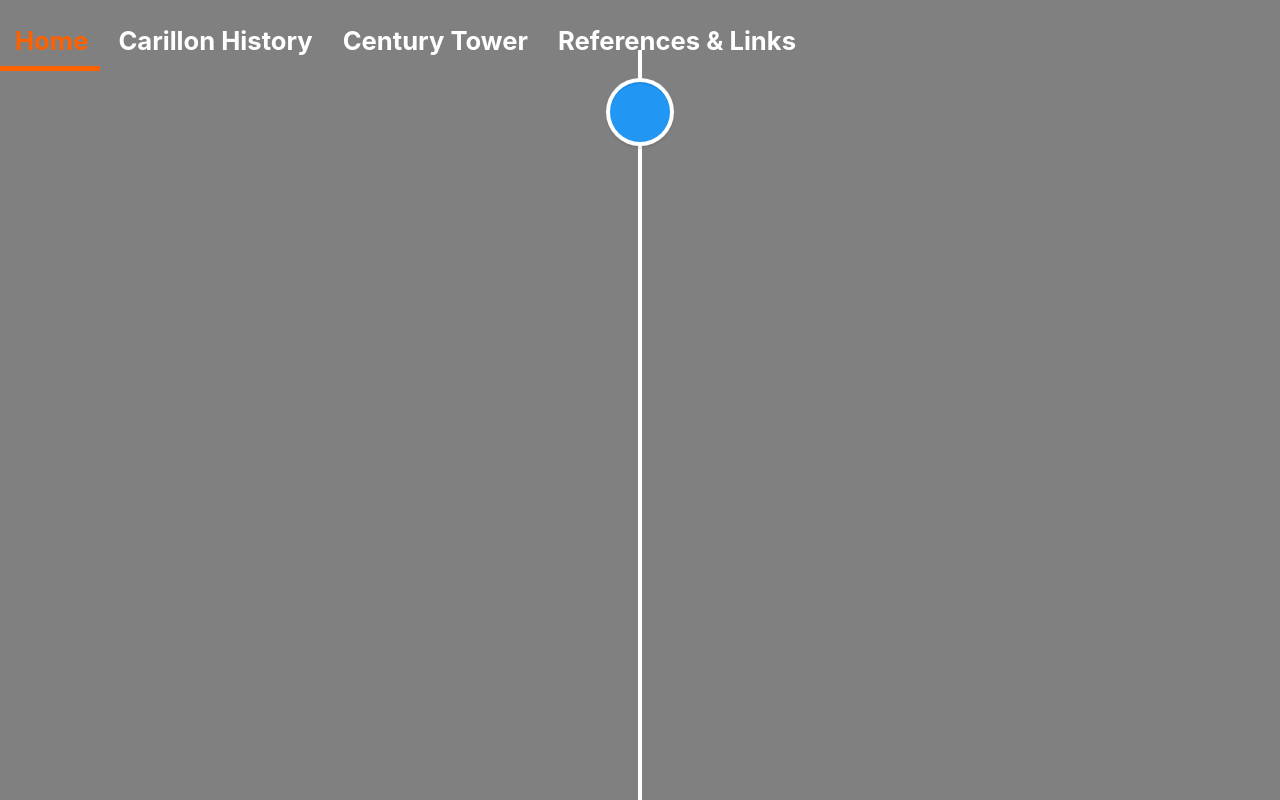
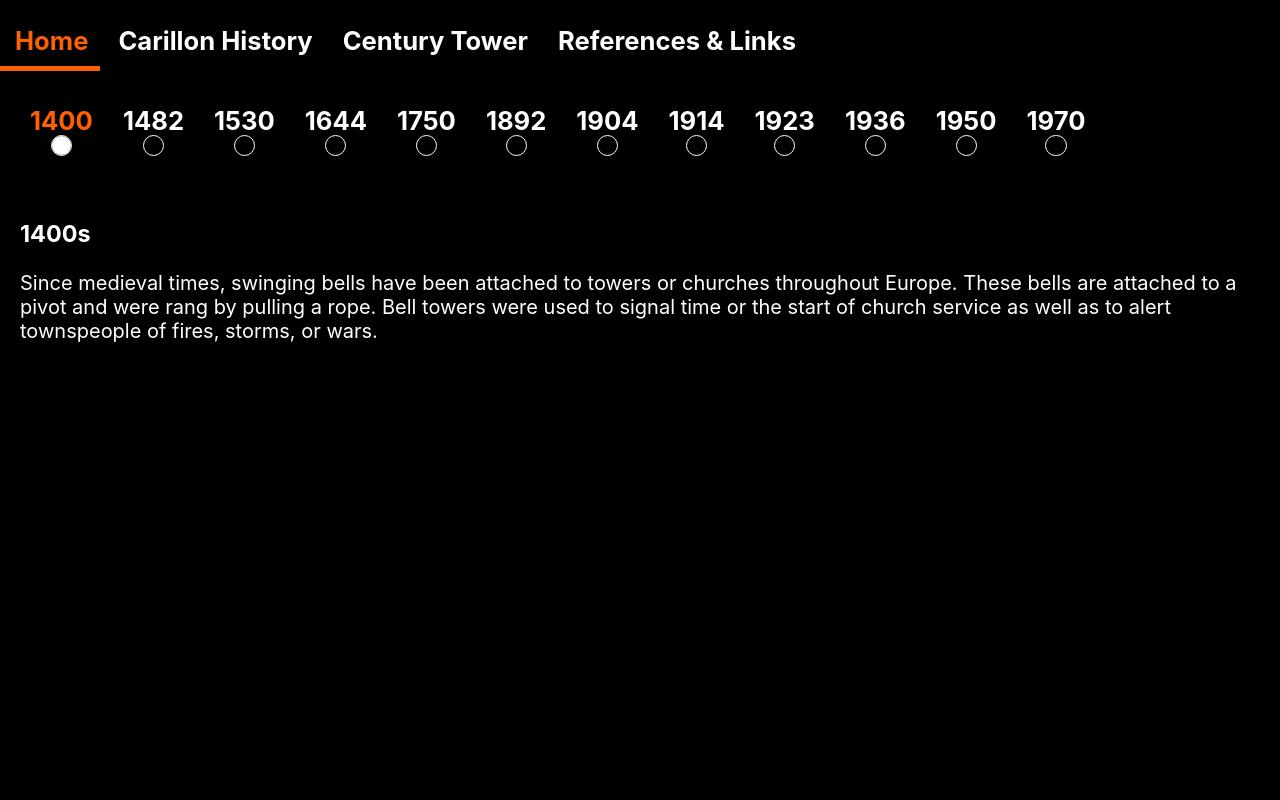
Before and after one commit to ganglyimp/carillon-website, a React (Create React App) app: page /#/Carillon-History in a window 1280 px wide. Built offline with nearby package versions, Linux system fonts and the light colour scheme.

Commit message:
Timeline now visually functional and divided into separate component.

```diff
--- a/src/components/CarillonHistory.js
+++ b/src/components/CarillonHistory.js
@@ -1,67 +1,183 @@
-import React from 'react';
-import { VerticalTimeline, VerticalTimelineElement }  from 'react-vertical-timeline-component';
+import { React, useState} from 'react';
+import Timeline from './Timeline';
 
-import earliestCarillonneur from '../images/Earliest_Carillonneur_Picture.png';
+//import earliestCarillonneur from '../images/Earliest_Carillonneur_Picture.png';
 
 import '../stylesheets/CarillonHistory.css';
 import 'react-vertical-timeline-component/style.min.css';
 
 function CarillonHistory() {
+  const [currTime, setCurrTime] = useState(0);
+  const dateList = ['1400', '1482', '1530', '1644', '1750', '1892', '1904', '1914', '1923', '1936', '1950', '1970'];
+
   return (
     <div className='CarillonHistory'>
-      <VerticalTimeline className='history-timeline'>
-        <VerticalTimelineElement
-          className="vertical-timeline-element--work"
-          contentStyle={{ background: 'rgb(33, 150, 243)', color: '#fff' }}
-          contentArrowStyle={{ borderRight: '7px solid  rgb(33, 150, 243)' }}
-          date="1619"
-          iconStyle={{ background: 'rgb(33, 150, 243)', color: '#fff' }}
-        >
-          <div className='history-image'>
-            <img src={earliestCarillonneur} alt='Earliest Carillonneur' />
+      <br/> <br/>
+
+      <Timeline time={currTime} setTime={setCurrTime} dates={dateList} />
+
+      <div className='history-content'>
+        { currTime === 0 &&
+          <div>
+            <h3>1400s</h3>
+            <p>
+              Since medieval times, swinging bells have been attached to towers or churches throughout Europe.
+              These bells are attached to a pivot and were rang by pulling a rope. Bell towers were used to
+              signal time or the start of church service as well as to alert townspeople of fires, storms,
+              or wars.
+            </p>
           </div>
-          <h3 className="vertical-timeline-element-title">Creative Director</h3>
-          <h4 className="vertical-timeline-element-subtitle">Miami, FL</h4>
-          <p>
-            Creative Direction, User Experience, Visual Design, Project Management, Team Leading
-          </p>
-        </VerticalTimelineElement>
-
-        <VerticalTimelineElement
-          className="vertical-timeline-element--work"
-          contentStyle={{ background: 'rgb(33, 150, 243)', color: '#fff' }}
-          contentArrowStyle={{ borderRight: '7px solid  rgb(33, 150, 243)' }}
-          date="2010 - 2011"
-          iconStyle={{ background: 'rgb(33, 150, 243)', color: '#fff' }}
-        >
-          <h3 className="vertical-timeline-element-title">Art Director</h3>
-          <h4 className="vertical-timeline-element-subtitle">San Francisco, CA</h4>
-          <p>
-            Creative Direction, User Experience, Visual Design, SEO, Online Marketing
-          </p>
-        </VerticalTimelineElement>
-      </VerticalTimeline>
-
-      <p>Some Text.</p>
-      <p>Some Text.</p>
-      <p>Some Text.</p>
-      <p>Some Text.</p>
-      <p>Some Text.</p>
-      <p>Some Text.</p>
-      <p>Some Text.</p>
-      <p>Some Text.</p>
-      <p>Some Text.</p>
-      <p>Some Text.</p>
-      <p>Some Text.</p>
-      <p>Some Text.</p>
-      <p>Some Text.</p>
-      <p>Some Text.</p>
-      <p>Some Text.</p>
-      <p>Some Text.</p>
-      <p>Some Text.</p>
-      <p>Some Text.</p>
-      <p>Some Text.</p>
-      <p>Some Text.</p>
+        }
+        { currTime === 1 &&
+          <div>
+            <h3>1482</h3>
+            <p>
+              The earliest record of bells being played using a crude keyboard is found in the archives of the
+              Antwerp Cathedral in Flanders, Belgium. The archives note that this instrument consisted of a small
+              set of 8-10 bells connected to an "arrangement of ropes and sticks".
+            </p>
+          </div>
+        }
+        { currTime === 2 &&
+          <div>
+            <h3>1530</h3>
+            <p>
+              Bell towers became increasingly popular in the Southern Netherlands and Flanders. Towns were competitive
+              with each other, trying to install the most elaborate clock chimes in their clock towers. Revolving
+              cylinders with movable pins were also used for automated bell playing.
+            </p>
+          </div>
+        }
+        { currTime === 3 &&
+          <div>
+            <h3>1644</h3>
+            <p>
+              It wasn't until 1644 that the first tuned carillon was created. This carillon was a collaboration
+              between bellfounders Pieter Hemony and Fronçois Hemony and blind musician Jacob van Eyck. Eyck
+              developed a technique to identify the five main undertones of the bell. The partial tones of a bell
+              could be tuned to better harmonize with other bells by carefully adjusting the thickness of the bell.
+              The carillon was installed in Zutphen's Wijnhuistoren tower. Initially, only 19 bells were commissioned,
+              but the results were so impressive that the carillon was expanded to include 23 bells, or about two full
+              octaves. Today, a bell tower is formally defined as a carillon if it has 23 or more bells. The Hemony
+              brothers were the first to make chromatic carillons, making the carillon more viable as a musical
+              instrument. From 1646 to 1680, the Hemony brothers created around 50 carillons in the Low Countries.
+            </p>
+          </div>
+        }
+        { currTime === 4 &&
+          <div>
+            <h3>1750 — End of 19th Century</h3>
+            <p>
+              During the French Revolutionary Wars, many carillons were melted down for their copper or bronze.
+              The majority of carillons in Europe were dismantled and scrapped for metals for cannons. As pocket
+              watches and home clocks became more commonplace, bell towers weren't necessary to keep time anymore.
+              Music of the Romantic period featured more chromaticism, which did not pair well with the bells, tuned
+              in meantone temperament. As different tuning techniques were being experimented with, carillons struggled
+              to keep up. While it may be trivial to retune a piano or a violin, retuning the bells was a difficult
+              and expensive process. Demand for carillons reduced greatly during this period, and the Hemonys' tuning
+              techniques were soon forgotten. However, carillons never completely died out in Holland and Flanders.
+              Many towns there still kept a municipal carillonneur on staff.
+            </p>
+          </div>
+        }
+        { currTime === 5 &&
+          <div>
+            <h3>1892</h3>
+            <p>
+              Jef Denyn was the municipal carillonneur in the city of Mechelen. During his tenure, he was able to
+              make significant advancements to the carillon both artistically and functionally. Denyn developed a
+              tumbler rack system of transmission cables, which allowed for better control over dynamic variations,
+              and made it easier to perform faster phrases and tremolos on the carillon. He also developed the
+              "Flemish style" of carillon playing, which involved using tremeloes to mask the lack of resonance in
+              treble bells.
+            </p>
+            <p>
+              On August 1, 1892, Denyn began the first carillon concert series. Before, carillonneurs would play
+              during busy market hours, providing a backing track to the rhythm of commerce. Denyn's weekly Monday
+              night concerts brought carillons to the foreground. His concerts drew large crowds from out of town.
+              These concerts helped the carillon to be seen as a legitimate concert instrument and brought about the
+              20th century revival of the instrument.
+            </p>
+          </div>
+        }
+        { currTime === 6 &&
+          <div>
+            <h3>1904</h3>
+            <p>
+              Instead of carillons, British bell towers were dominated by swinging bells and their unique style of
+              change-ringing. Arthur Simpson was an English change ringer and clergyman. The poor condition of English
+              bells inspired him to publish a series of articles on bell tuning in the 1890s. These articles caught the
+              attention of John William Taylor, who was already attempting to replicate the Hemony brothers' lost tuning
+              techniques. The two men collaborated to found the first tuned bells (with all five partials in tune) in
+              over a century. They created what can be considered the first "modern" carillon. This carillon was a 40-bell
+              instrument tuned in equal temperament. The instrument was installed at their works. Their rediscovery of
+              lost bell tuning techniques would soon spark a revival in carillon building.
+            </p>
+          </div>
+        }
+        { currTime === 7 &&
+          <div>
+            <h3>1914</h3>
+            <p>
+              William Gorham Rice, an American politician and carillon enthusiast, published the book
+              <i>Carillons of Belgium and Holland</i>. This book was inspired by his trips to Belgium and conversations
+              he had with Jef Denyn. The book romanticized carillons and the region. Rice's book resonated with the
+              American public and was highly successful. Afterwards, Rice became an authority on carillons in North
+              America. He would go on to write two more books on the subject, give 35 lectures in assorted cities, and
+              speak on radio programs.
+            </p>
+          </div>
+        }
+        { currTime === 8 &&
+          <div>
+            <h3>1922</h3>
+            <p>
+              William Gorham Rice was able to convince Herbert Hoover and John D. Rockefeller Jr. to provide financial
+              support to establish a carillon school in Mechelen. Jef Denyn was appointed as its first director. The
+              Royal Carillon Carillon School "Jef Denyn" is the first and largest carillon school in the world.
+            </p>
+          </div>
+        }
+        { currTime === 9 &&
+          <div>
+            <h3>1922 — 1940</h3>
+            <p>
+              During the period of 1922 to 1940, 43 carillons were installed in the US and Canada. This expansion of
+              carillons in North America can be attributed to William Gorham Rice's advocacy for the instrument and
+              the popularity of the books he wrote on the subject.
+            </p>
+          </div>
+        }
+        { currTime === 10 &&
+          <div>
+            <h3>1936</h3>
+            <p>
+              In 1936, the Guild of Carillonneurs in North America (GCNA) was founded in Ottawa, Canada. The GCNA existed
+              to promote and standardize carillons in North America.
+            </p>
+          </div>
+        }
+        { currTime === 11 &&
+          <div>
+            <h3>1950s — 1960s</h3>
+            <p>
+              During this period, a distinct North American style of carillon music emerged from the University of Kansas.
+              Ronald Barnes, the university carillonneur, began an extensive campaign to bring more talented composers to
+              the carillon. He was able to recruit several of his peers to help expand American carillon literature. Of note
+              is Roy Hamlin Johnson's <i>Summer Fanfares</i>, published in 1956. Johnson composed music that uniquely works
+              on the carillon, using octatonic scales that highlights the bells' minor third partials.
+            </p>
+          </div>
+        }
+        { currTime === 12 &&
+          <div>
+            <h3>1970s</h3>
+            <p>
+              In the 1970s, the World Carillon Federation was founded.
+            </p>
+          </div>
+        }
+      </div>
     </div>
   );
 }
--- a/src/components/NavBar.js
+++ b/src/components/NavBar.js
@@ -2,6 +2,12 @@ import { React, useState, useEffect } from 'react';
 import { Link } from 'react-router-dom';
 
 import '../stylesheets/NavBar.css';
+
+/*
+Prop: router
+var isActive = this.context.router.route.location.pathname === this.props.to;
+var className = isActive ? 'active' : '';
+*/
 
 function NavBar() {
   const [homeActive, setHomeActive] = useState('nav-active');
--- /dev/null
+++ b/src/components/Timeline.js
@@ -0,0 +1,41 @@
+import { React, useState} from 'react';
+
+//import earliestCarillonneur from '../images/Earliest_Carillonneur_Picture.png';
+
+/* TO DO:
+ * Timeline reference: http://sherubthakur.github.io/react-horizontal-timeline/
+ * 4. Add buttons to scroll through events
+ * 5. When events overflow, hide events instead of overlowing to next line. Use buttons to scroll to overflow elements
+ * 7. Swipe animation when changing events.
+ */
+
+import '../stylesheets/Timeline.css';
+import 'react-vertical-timeline-component/style.min.css';
+
+function Timeline(props) {
+  const [timelineWidth, setTimelineWidth] = useState(0);
+
+  const timelineHandleClick = (e, time) => {
+    setTimelineWidth(e.target.getBoundingClientRect().x + (e.target.offsetWidth / 2) - 15);
+    props.setTime(time);
+  }
+
+  return (
+    <div className='Timeline'>
+      <div className='timeline-events'>
+        { props.dates && props.dates.map((item, index) => {
+          return(
+            <li className={(props.time === index) ? 'timeline-active' : ''}>
+              <b onClick={(e) => {timelineHandleClick(e, index)}}>{item}</b>
+              <div className='timeline-circle' />
+            </li>
+          );
+        })
+        }
+      </div>
+      <div className='timeline-bar' style={{width: timelineWidth}}/>
+    </div>
+  );
+}
+
+export default Timeline;
--- a/src/stylesheets/CarillonHistory.css
+++ b/src/stylesheets/CarillonHistory.css
@@ -1,8 +1,13 @@
 .CarillonHistory {
-  background-color: grey;
+  background-color: black;
   height: 95vh;
   width: 100vw;
   overflow: auto;
   padding-top: 50px;
   color: white;
 }
+
+.history-content {
+  padding: 20px;
+  font-size: 20px;
+}
--- /dev/null
+++ b/src/stylesheets/Timeline.css
@@ -0,0 +1,55 @@
+.Timeline {
+  padding: 15px;
+}
+
+.timeline-events {
+  position: relative;
+  z-index: 2;
+}
+
+.timeline-events li {
+  float: left;
+  list-style-type: none;
+}
+
+.timeline-events li b {
+  font-size: 2vw;
+  padding: 15px;
+}
+
+.timeline-events li b:hover {
+  color: #fd6100;
+  cursor: pointer;
+  transition: 0.3s;
+}
+
+.timeline-active {
+  color: #fd6100;
+}
+
+.timeline-active .timeline-circle {
+  background-color: white;
+  transition: background-color 300ms;
+}
+
+.timeline-circle {
+  display: block;
+  margin: auto;
+  border-width: 10px;
+  border-radius: 100%;
+  outline: 1px solid white;
+  background-color: black;
+  width: 1.5vw;
+  height: 1.5vw;
+  transition: background-color 300ms;
+}
+
+.timeline-bar {
+  height: 5px;
+  background-color: #fd6100;
+  clear: both;
+  position: relative;
+  z-index: 1;
+  bottom: 1vw;
+  transition: width 300ms;
+}
```
Also changed, not shown: 13 other files (tests, documents, lock files or other folders).
